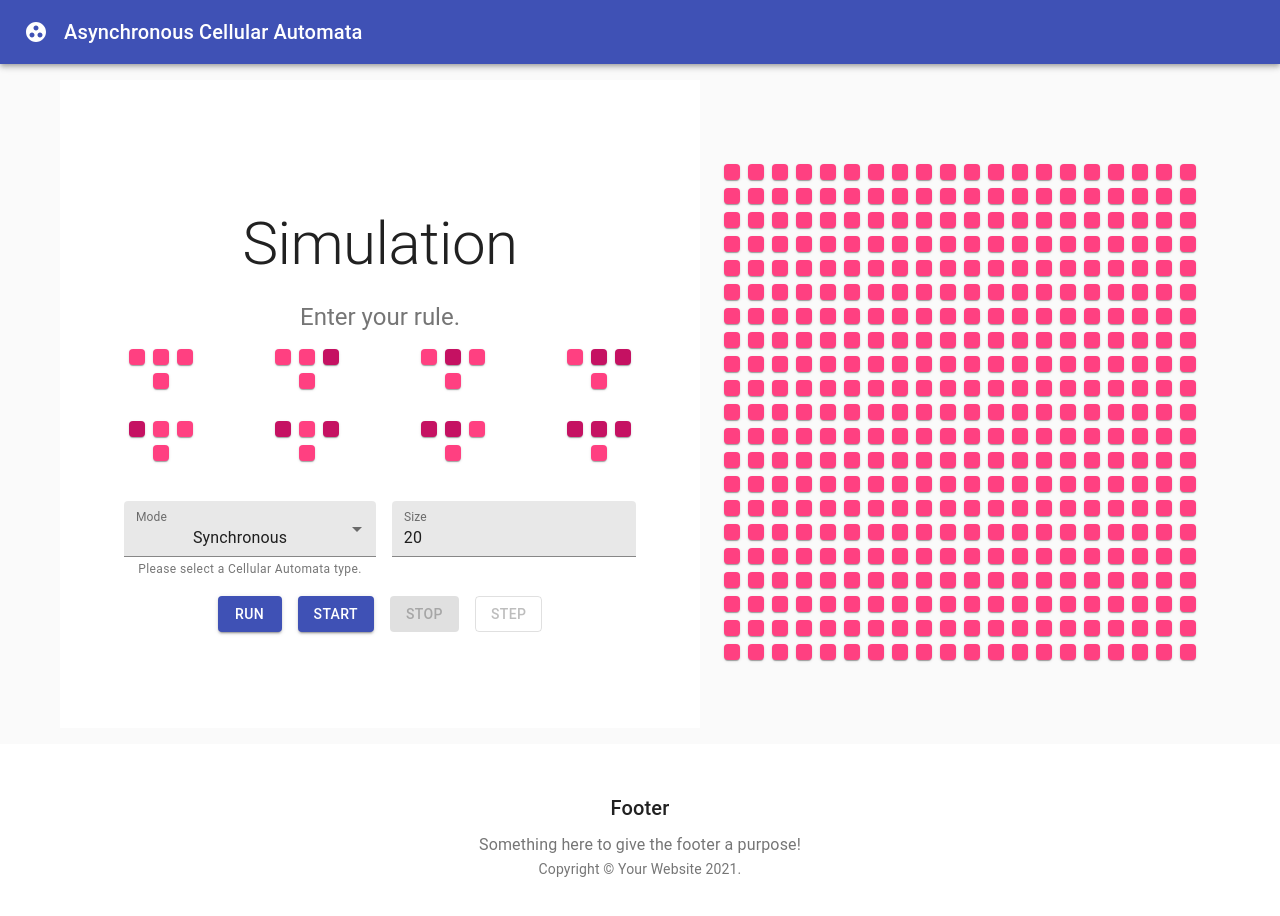
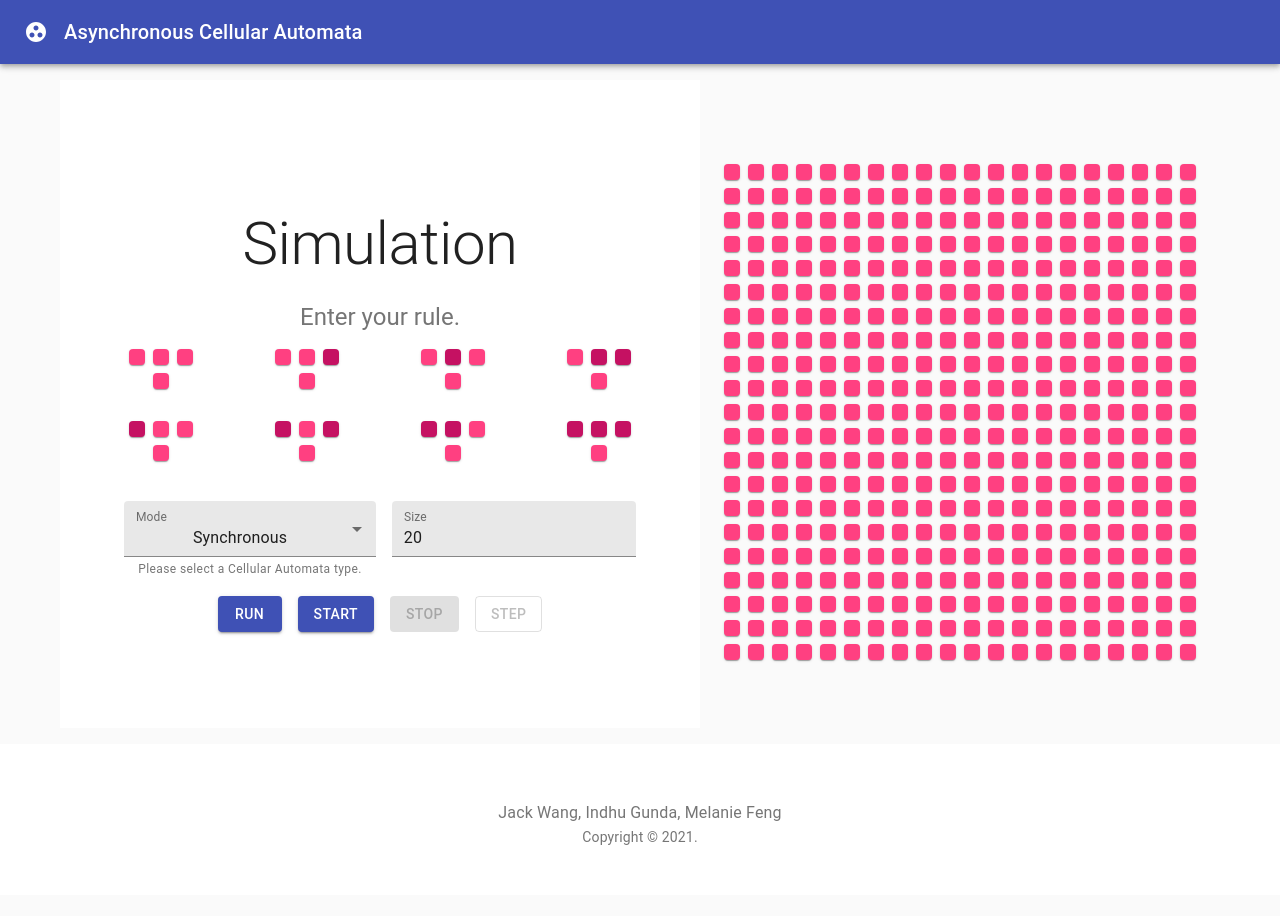
Before and after one commit to zjackwang/Asynch-CA-Emulator, a React (Create React App) app in the folder ca-emulator/: page / in a window 1280 px wide. Shown: the top 916 px of the page. After the commit the page ends 895 px from the top, so only its background shows below. Built offline with nearby package versions, Linux system fonts and the light colour scheme.

Commit message:
footer/manifest name

```diff
--- a/ca-emulator/src/Main.js
+++ b/ca-emulator/src/Main.js
@@ -27,9 +27,7 @@ function Copyright() {
   return (
     <Typography variant="body2" color="textSecondary" align="center">
       {"Copyright © "}
-      <Link color="inherit" href="https://material-ui.com/">
-        Your Website
-      </Link>{" "}
+      <Link color="inherit" href="https://material-ui.com/"></Link>{" "}
       {new Date().getFullYear()}
       {"."}
     </Typography>
@@ -357,16 +355,14 @@ export default function Main() {
       </main>
       {/* Footer */}
       <footer className={classes.footer}>
-        <Typography variant="h6" align="center" gutterBottom>
-          Footer
-        </Typography>
+        <Typography variant="h6" align="center" gutterBottom></Typography>
         <Typography
           variant="subtitle1"
           align="center"
           color="textSecondary"
           component="p"
         >
-          Something here to give the footer a purpose!
+          Jack Wang, Indhu Gunda, Melanie Feng
         </Typography>
         <Copyright />
       </footer>
```
Also changed, not shown: ca-emulator/public/manifest.json.
